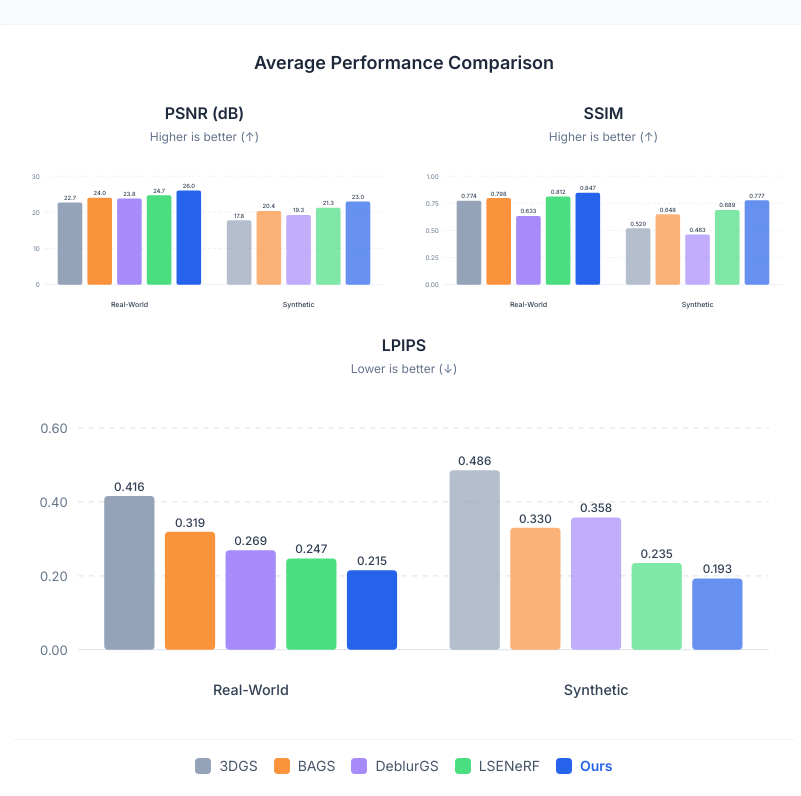
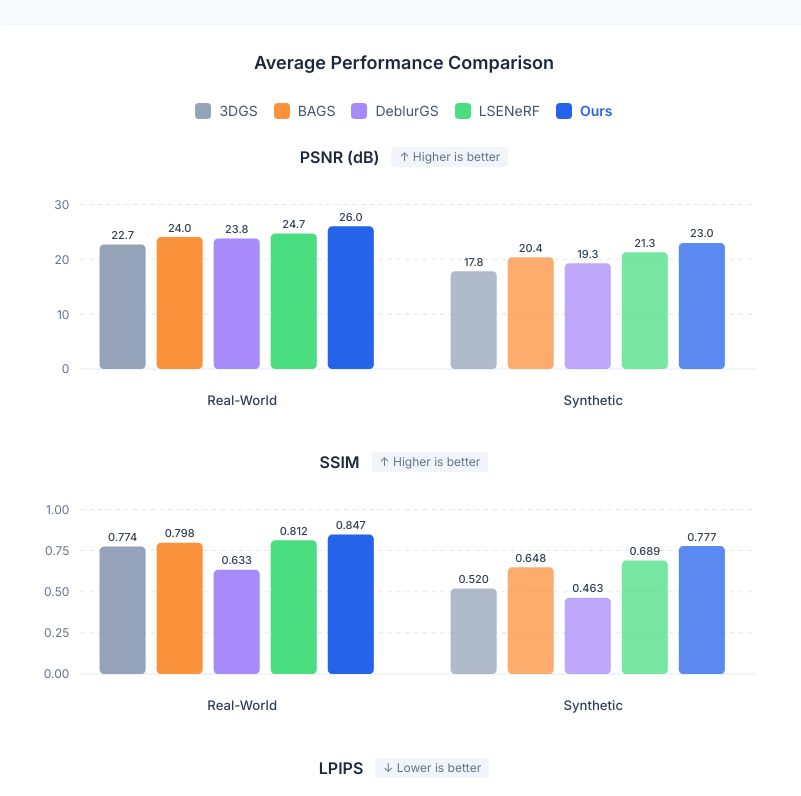
Before and after one commit to OpenImagingLab/AsyncEvGS, a React (Vite) app: page / in a window 1280 px wide. Shown: the part 4464-5260 px from the top of the page, without its empty margins (236-1037 px from the left). Built offline with nearby package versions, Linux system fonts and the light colour scheme.

Commit message:
Fix chart layout: stack vertically with consistent size

```diff
--- a/src/App.tsx
+++ b/src/App.tsx
@@ -260,30 +260,38 @@ const PerformanceChart: React.FC<{ datasets: DatasetMetrics[] }> = ({ datasets }
   const realWorldAvg = getAverageMetrics(datasets[0]);
   const syntheticAvg = getAverageMetrics(datasets[1]);
 
-  // Bar chart dimensions
-  const width = 600;
-  const height = 250;
-  const padding = { top: 30, right: 20, bottom: 50, left: 50 };
+  // Fixed chart dimensions - same for all charts
+  const width = 700;
+  const height = 220;
+  const padding = { top: 25, right: 30, bottom: 45, left: 55 };
   const chartWidth = width - padding.left - padding.right;
   const chartHeight = height - padding.top - padding.bottom;
-  const barWidth = chartWidth / (methods.length * 2 + 1) * 0.8;
-  const groupWidth = chartWidth / 2;
+  const barWidth = 42;
+  const barGap = 10;
+  const groupGap = 60;
 
   // Chart configurations for each metric
   const metrics = [
-    { key: 'psnr' as const, label: 'PSNR (dB)', max: 30, gridLines: [0, 10, 20, 30], higherBetter: true },
-    { key: 'ssim' as const, label: 'SSIM', max: 1, gridLines: [0, 0.25, 0.5, 0.75, 1.0], higherBetter: true },
-    { key: 'lpips' as const, label: 'LPIPS', max: 0.6, gridLines: [0, 0.2, 0.4, 0.6], higherBetter: false }
+    { key: 'psnr' as const, label: 'PSNR (dB)', max: 30, gridLines: [0, 10, 20, 30], higherBetter: true, decimals: 1 },
+    { key: 'ssim' as const, label: 'SSIM', max: 1, gridLines: [0, 0.25, 0.5, 0.75, 1.0], higherBetter: true, decimals: 3 },
+    { key: 'lpips' as const, label: 'LPIPS', max: 0.6, gridLines: [0, 0.2, 0.4, 0.6], higherBetter: false, decimals: 3 }
   ];
 
-  const renderChart = (metric: typeof metrics[0]) => (
-    <div key={metric.key} className="flex-1 min-w-[280px]">
-      <h4 className="text-base font-semibold text-slate-800 mb-1 text-center">{metric.label}</h4>
-      <p className="text-xs text-slate-500 text-center mb-3">
-        {metric.higherBetter ? 'Higher is better (↑)' : 'Lower is better (↓)'}
-      </p>
+  const renderChart = (metric: typeof metrics[0]) => {
+    const groupWidth = methods.length * (barWidth + barGap);
+    const totalWidth = groupWidth * 2 + groupGap;
+    const startX = padding.left + (chartWidth - totalWidth) / 2;
 
-      <svg viewBox={`0 0 ${width} ${height}`} className="w-full h-auto">
+    return (
+      <div key={metric.key} className="w-full">
+        <div className="flex items-center justify-center gap-3 mb-2">
+          <h4 className="text-base font-semibold text-slate-800">{metric.label}</h4>
+          <span className="text-xs text-slate-500 bg-slate-100 px-2 py-0.5 rounded">
+            {metric.higherBetter ? '↑ Higher is better' : '↓ Lower is better'}
+          </span>
+        </div>
+
+        <svg viewBox={`0 0 ${width} ${height}`} className="w-full h-auto max-w-3xl mx-auto">
           {/* Y-axis grid lines */}
           {metric.gridLines.map(val => (
             <g key={val}>
@@ -296,13 +304,13 @@ const PerformanceChart: React.FC<{ datasets: DatasetMetrics[] }> = ({ datasets }
                 strokeDasharray={val === 0 ? "0" : "4 4"}
               />
               <text
-              x={padding.left - 8}
+                x={padding.left - 10}
                 y={padding.top + chartHeight - (val / metric.max) * chartHeight + 4}
                 textAnchor="end"
-              className="text-xs fill-slate-500"
-              style={{ fontSize: '10px' }}
+                className="fill-slate-500"
+                style={{ fontSize: '11px' }}
               >
-              {metric.key === 'psnr' ? val : val.toFixed(2)}
+                {metric.decimals === 1 ? val : val.toFixed(2)}
               </text>
             </g>
           ))}
@@ -311,7 +319,7 @@ const PerformanceChart: React.FC<{ datasets: DatasetMetrics[] }> = ({ datasets }
           {methods.map((method, idx) => {
             const value = realWorldAvg[method]?.[metric.key] || 0;
             const barHeight = (value / metric.max) * chartHeight;
-          const x = padding.left + idx * (barWidth + 8) + 20;
+            const x = startX + idx * (barWidth + barGap);
             const y = padding.top + chartHeight - barHeight;
 
             return (
@@ -322,17 +330,17 @@ const PerformanceChart: React.FC<{ datasets: DatasetMetrics[] }> = ({ datasets }
                   width={barWidth}
                   height={barHeight}
                   fill={methodColors[method]}
-                rx={3}
+                  rx={4}
                   className="transition-all hover:opacity-80"
                 />
                 <text
                   x={x + barWidth / 2}
-                y={y - 4}
+                  y={y - 5}
                   textAnchor="middle"
                   className="fill-slate-700 font-medium"
-                style={{ fontSize: '9px' }}
+                  style={{ fontSize: '10px' }}
                 >
-                {metric.key === 'psnr' ? value.toFixed(1) : value.toFixed(3)}
+                  {value.toFixed(metric.decimals)}
                 </text>
               </g>
             );
@@ -342,7 +350,7 @@ const PerformanceChart: React.FC<{ datasets: DatasetMetrics[] }> = ({ datasets }
           {methods.map((method, idx) => {
             const value = syntheticAvg[method]?.[metric.key] || 0;
             const barHeight = (value / metric.max) * chartHeight;
-          const x = padding.left + groupWidth + idx * (barWidth + 8) + 20;
+            const x = startX + groupWidth + groupGap + idx * (barWidth + barGap);
             const y = padding.top + chartHeight - barHeight;
 
             return (
@@ -353,18 +361,18 @@ const PerformanceChart: React.FC<{ datasets: DatasetMetrics[] }> = ({ datasets }
                   width={barWidth}
                   height={barHeight}
                   fill={methodColors[method]}
-                rx={3}
-                opacity={0.7}
+                  rx={4}
+                  opacity={0.75}
                   className="transition-all hover:opacity-100"
                 />
                 <text
                   x={x + barWidth / 2}
-                y={y - 4}
+                  y={y - 5}
                   textAnchor="middle"
                   className="fill-slate-700 font-medium"
-                style={{ fontSize: '9px' }}
+                  style={{ fontSize: '10px' }}
                 >
-                {metric.key === 'psnr' ? value.toFixed(1) : value.toFixed(3)}
+                  {value.toFixed(metric.decimals)}
                 </text>
               </g>
             );
@@ -372,38 +380,34 @@ const PerformanceChart: React.FC<{ datasets: DatasetMetrics[] }> = ({ datasets }
 
           {/* Dataset Labels */}
           <text
-          x={padding.left + groupWidth / 2}
-          y={height - 15}
+            x={startX + groupWidth / 2}
+            y={height - 12}
             textAnchor="middle"
             className="fill-slate-700 font-medium"
-          style={{ fontSize: '11px' }}
+            style={{ fontSize: '12px' }}
           >
             Real-World
           </text>
           <text
-          x={padding.left + groupWidth + groupWidth / 2}
-          y={height - 15}
+            x={startX + groupWidth + groupGap + groupWidth / 2}
+            y={height - 12}
             textAnchor="middle"
             className="fill-slate-700 font-medium"
-          style={{ fontSize: '11px' }}
+            style={{ fontSize: '12px' }}
           >
             Synthetic
           </text>
         </svg>
       </div>
     );
+  };
 
   return (
     <div className="mb-10 bg-white rounded-2xl border border-slate-100 shadow-sm p-6">
       <h3 className="text-lg font-semibold text-slate-800 mb-6 text-center">Average Performance Comparison</h3>
 
-      {/* Three charts side by side */}
-      <div className="flex flex-wrap justify-center gap-4">
-        {metrics.map(renderChart)}
-      </div>
-
-      {/* Legend */}
-      <div className="flex flex-wrap justify-center gap-4 mt-6 pt-4 border-t border-slate-100">
+      {/* Legend at top */}
+      <div className="flex flex-wrap justify-center gap-4 mb-6">
         {methods.map(method => (
           <div key={method} className="flex items-center gap-2">
             <div
@@ -415,6 +419,11 @@ const PerformanceChart: React.FC<{ datasets: DatasetMetrics[] }> = ({ datasets }
             </span>
           </div>
         ))}
+      </div>
+
+      {/* Three charts stacked vertically with same size */}
+      <div className="space-y-8">
+        {metrics.map(renderChart)}
       </div>
     </div>
   );
```
Lines whose indentation alone changed are shown as unchanged.
